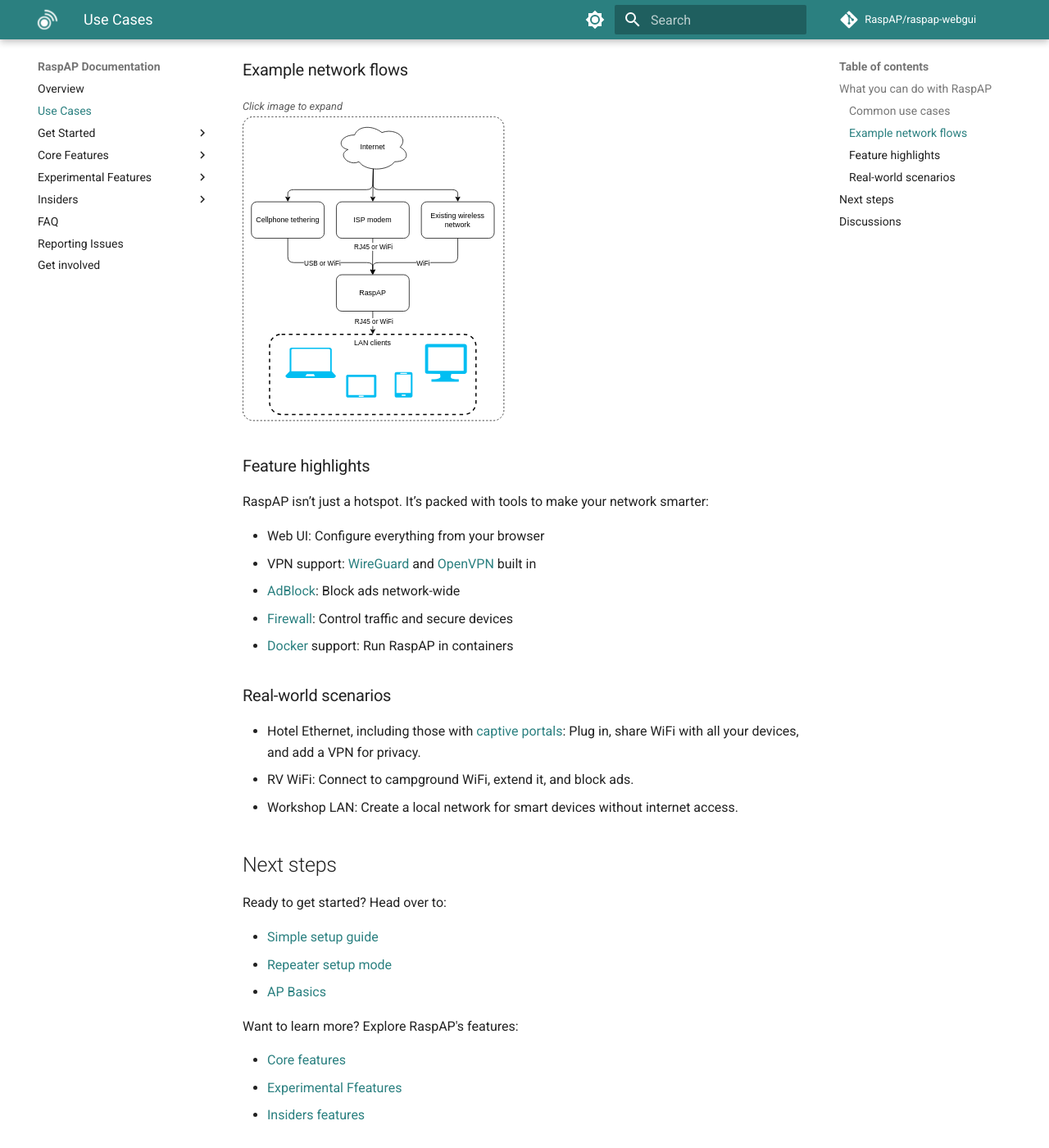
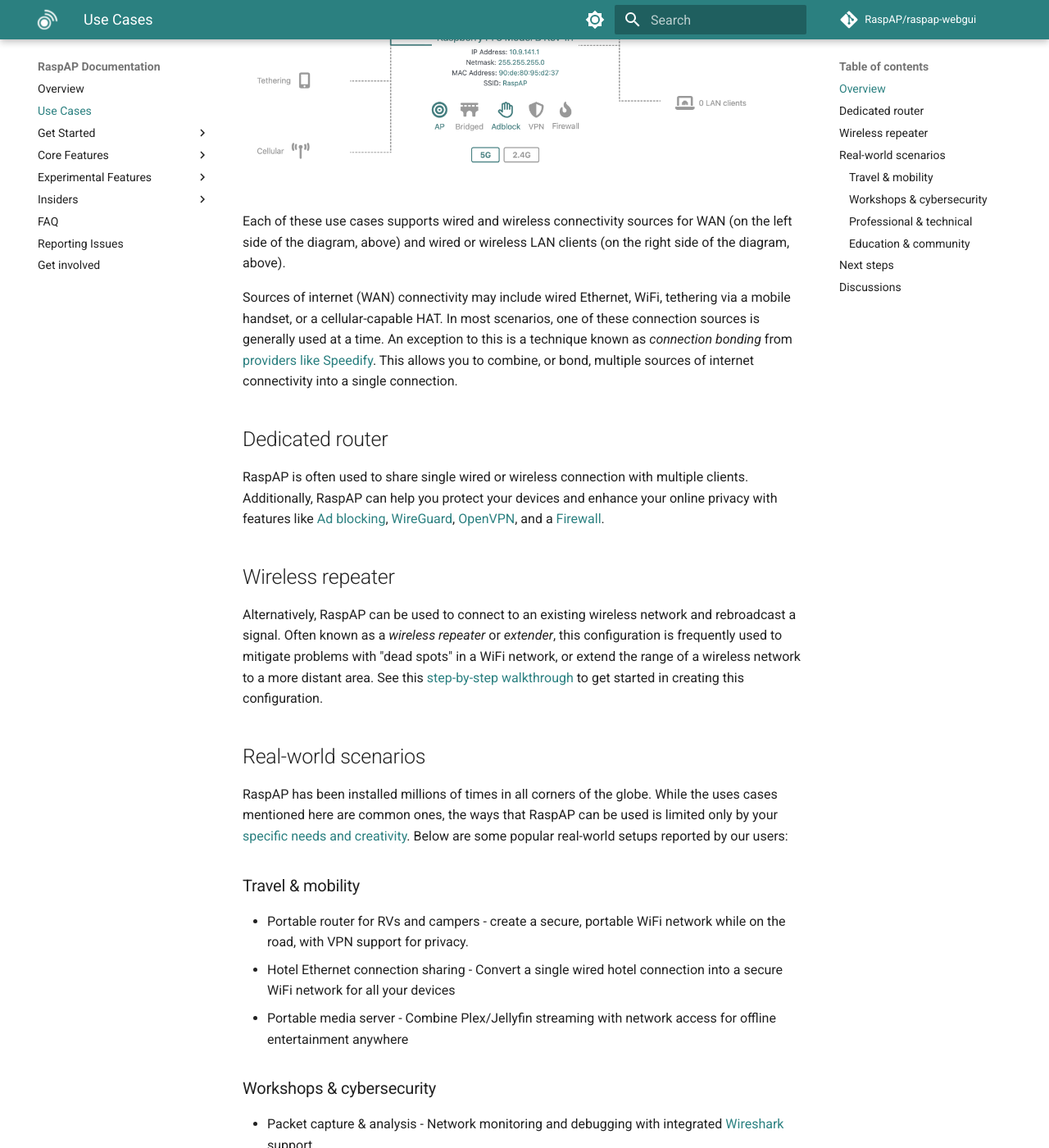
Before and after one commit to RaspAP/raspap-docs, an MkDocs documentation site: the page built from docs/use-cases.md, in a window 1280 px wide and 1400 px high, scrolled down 507 px. Shown: the whole window at 82% size. Built offline with MkDocs 1.6.1 and Material for MkDocs 9.7.7, drawn with Linux system fonts in a browser that asks for light colours; comment, search, counter and statistics services are not loaded; some of the changed text lies outside the part shown.

Commit message:
Revised + expanded use cases

```diff
--- a/docs/use-cases.md
+++ b/docs/use-cases.md
@@ -1,36 +1,45 @@
 # Use cases
 
-## What you can do with RaspAP
+## Overview
+RaspAP transforms your Raspberry Pi, or other Debian-compatible device, into a powerful and highly configurable wireless router. Two of the most common and well-supported uses cases for RaspAP are as a [dedicated wireless router](use-cases.md#dedicated-router) or a [wireless repeater](use-cases.md#wireless-repeater) for an existing wireless network.
 
-RaspAP turns your Raspberry Pi into a powerful, flexible network tool. Whether you're traveling, working remotely, or building a home lab, here’s how you can use it:
+![connectivity](../images/connectivity.png){: style="width:640px"}
 
-### Common use cases
+Each of these use cases supports wired and wireless connectivity sources for WAN (on the left side of the diagram, above) and wired or wireless LAN clients (on the right side of the diagram, above).
 
-- Share a wired connection: Plug into Ethernet and broadcast WiFi to multiple devices.
-- Extend weak WiFi: Boost an existing wireless signal to reach more areas.
-- Secure public WiFi: Add VPN, AdBlock, and firewall protection when connecting to sketchy networks.
-- Create a private LAN: Isolate IoT devices or set up a local-only network.
-- Use cellular data: Tether via USB or cellular hotspot to share mobile internet.
+Sources of internet (WAN) connectivity may include wired Ethernet, WiFi, tethering via a mobile handset, or a cellular-capable HAT. In most scenarios, one of these connection sources is generally used at a time. An exception to this is a technique known as _connection bonding_ from [providers like Speedify](faq.md#speedify). This allows you to combine, or bond, multiple sources of internet connectivity into a single connection.
 
-### Example network flows
-_<small>Click image to expand</small>_
-![use-cases](../images/raspap-uses.svg){: style="width:320px"}
+## Dedicated router
+RaspAP is often used to share single wired or wireless connection with multiple clients. Additionally, RaspAP can help you protect your devices and enhance your online privacy with features like [Ad blocking](/features-core/adblock.md), [WireGuard](/features-core/wireguard.md), [OpenVPN](/features-core/openvpn.md), and a [Firewall](/features-core/firewall.md).
 
-### Feature highlights
+## Wireless repeater
+Alternatively, RaspAP can be used to connect to an existing wireless network and rebroadcast a signal. Often known as a _wireless repeater_ or _extender_, this configuration is frequently used to mitigate problems with "dead spots" in a WiFi network, or extend the range of a wireless network to a more distant area. See this [step-by-step walkthrough](/features-core/repeater.md) to get started in creating this configuration.
 
-RaspAP isn’t just a hotspot. It’s packed with tools to make your network smarter:
+## Real-world scenarios
+RaspAP has been installed millions of times in all corners of the globe. While the uses cases mentioned here are common ones, the ways that RaspAP can be used is limited only by your [specific needs and creativity](https://github.com/RaspAP/raspap-awesome). Below are some popular real-world setups reported by our users:
 
-- Web UI: Configure everything from your browser
-- VPN support: [WireGuard](../features-core/wireguard.md) and [OpenVPN](../features-core/openvpn.md) built in
-- [AdBlock](../features-core/adblock.md): Block ads network-wide
-- [Firewall](../features-core/firewall.md): Control traffic and secure devices
-- [Docker](../get-started/docker.md) support: Run RaspAP in containers
+### Travel & mobility
+- Portable router for RVs and campers - create a secure, portable WiFi network while on the road, with VPN support for privacy.
+- Hotel Ethernet connection sharing - Convert a single wired hotel connection into a secure WiFi network for all your devices
+- Portable media server - Combine Plex/Jellyfin streaming with network access for offline entertainment anywhere
 
-### Real-world scenarios
+### Workshops & cybersecurity
+- Packet capture & analysis - Network monitoring and debugging with integrated [Wireshark](/features-insiders/wireshark.md) support
+- Wireless workshops - Dedicated network for 3D printers, CNC machines, OctoPrint, and maker equipment
+- Network test bench - Isolated WLAN for testing IoT devices, network configurations, and wireless security
 
-- Hotel Ethernet, including those with [captive portals](../features-insiders/captive.md): Plug in, share WiFi with all your devices, and add a VPN for privacy.
-- RV WiFi: Connect to campground WiFi, extend it, and block ads.
-- Workshop LAN: Create a local network for smart devices without internet access.
+### Professional & technical
+- Field research - Deploy in remote locations for scientific equipment, weather stations, or environmental monitoring
+- Amateur radio gateway - Digital communications for ham radio operators
+- Medical & healthcare monitoring - Wireless connectivity for medical devices and tele-health applications
+- Subsea & marine connectivity - Wireless communication with underwater vehicles and maritime equipment
+
+### Education & community
+- Classroom network - Portable WiFi for educational environments, including Minecraft servers and collaborative learning
+- Community hotspot - Provide internet access in underserved areas or temporary locations
+- Public access point - Deploy in cafes, gathering places, or community centers with [captive portal](/features-insiders/captive.md) support
+
+For more inspiration, check out just some of the ways RaspAP has been used [by our awesome community](https://github.com/RaspAP/raspap-awesome).
 
 ## Next steps
 
@@ -43,7 +52,7 @@
 Want to learn more? Explore RaspAP's features:
 
 - [Core features](../features-core/index.md)
-- [Experimental Ffeatures](../features-experimental/index.md)
+- [Experimental features](../features-experimental/index.md)
 - [Insiders features](../features-insiders/index.md)
 
 ## Discussions
```
Also changed, not shown: docs/images/connectivity.png.
